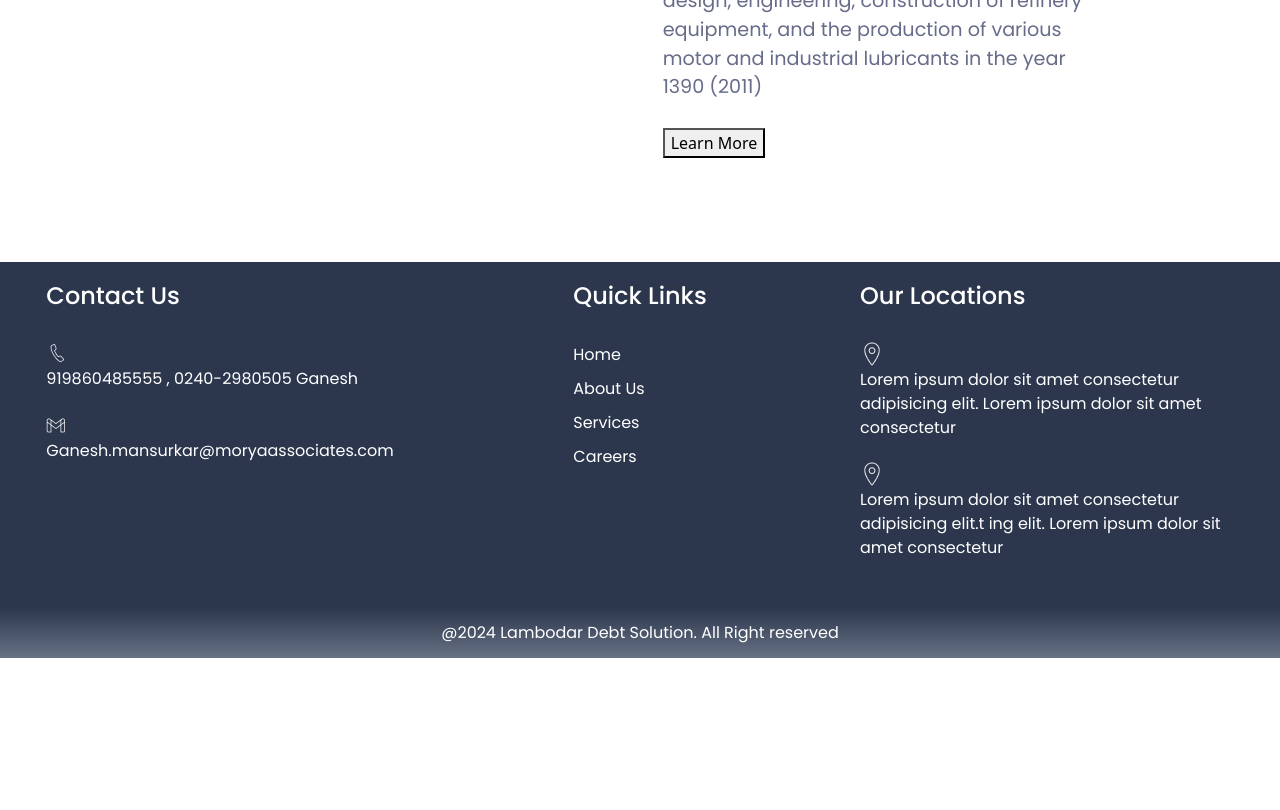
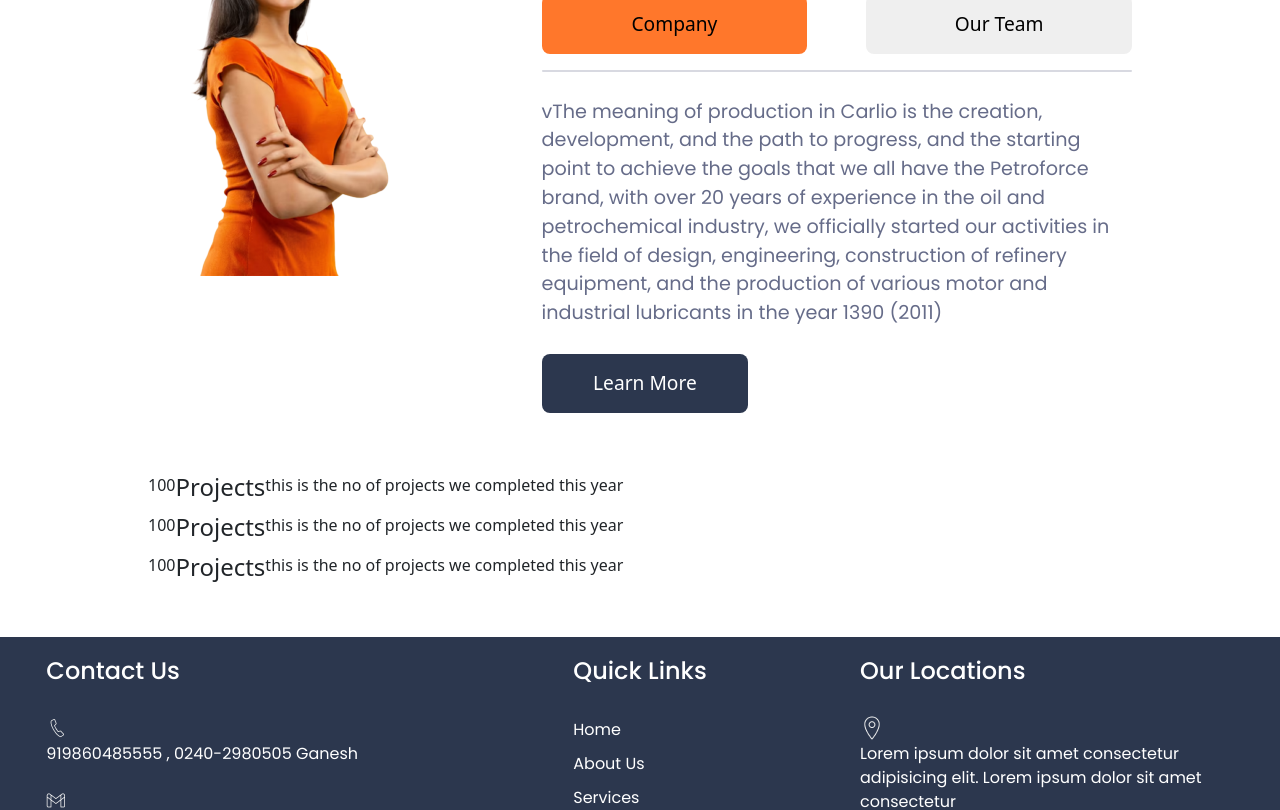
Before and after one commit to void173/lambodardebts, a React (Create React App) app in the folder frontend/webapp/: page /about in a window 1280 px wide. Shown: the part 860-1670 px from the top of the page. Before the commit the page ends 1518 px from the top, so only its background shows below. Built offline with nearby package versions, Linux system fonts and the light colour scheme.

Commit message:
updated about page and created count-card component

```diff
--- /dev/null
+++ b/frontend/webapp/src/components/css/count-card.css
@@ -0,0 +1,3 @@
+.c-card-body{
+    display: flex;
+}
--- /dev/null
+++ b/frontend/webapp/src/components/js/count-card.js
@@ -0,0 +1,13 @@
+import React from "react";
+import '../../components/css/count-card.css'
+
+function Card_count(props) {
+    return(
+        <div className="c-card-body">
+            <p id="counts">{props.count}</p>
+            <h4>{props.title}</h4>
+            <p id="c-inf">{props.info}</p>
+        </div>
+    );
+}
+export default Card_count;
--- a/frontend/webapp/src/pages/css/about.css
+++ b/frontend/webapp/src/pages/css/about.css
@@ -1,3 +1,12 @@
+.cont{
+    display: flex;
+    flex-direction: column;
+    justify-content: space-between;
+    align-items: flex-start;
+    width: 80%;
+    margin: 0 auto;
+    padding: 20px;
+}
 .section-top{
     position: relative;
     display: inline-block;
@@ -71,7 +80,7 @@
     display: flex;
     justify-content: space-between;
 }
-#btn-3,#btn-4{
+#btn-3,#btn-4,#btn-5{
     width: 45%;
     padding: 15px 20px;
     border: none;
@@ -88,3 +97,12 @@ hr{
     background-color: #666C89;
     border-radius: 8px;
 }
+#btn-5{
+    background-color: #2C374E;
+    width: 35%;
+    color: white;
+}
+.csrd-cont{
+    display: flex;
+    justify-content: space-between;
+}
--- a/frontend/webapp/src/pages/js/About.js
+++ b/frontend/webapp/src/pages/js/About.js
@@ -1,7 +1,8 @@
 import React from 'react'
-import { Container } from 'react-bootstrap';
+// import { Container } from 'react-bootstrap';
 import abimg1 from '../../assets/team.jpeg';
 import abimg2 from '../../assets/girl.png'
+import Card_count from '../../components/js/count-card';
 import '../css/about.css'
 const abstyle = {
     textAlign:'center'
@@ -9,7 +10,7 @@ const abstyle = {
 export default function About() {
   return (
     <>
-    <Container>
+    <div className='cont'>
     <h3 id='page-heading' style={abstyle}>About Us</h3>
     <div className='section-top'>
       <img src={abimg1} alt='#'></img>
@@ -43,9 +44,13 @@ export default function About() {
         </div>
     </div>
     <div className='section-bottom'>
-      Cards will come here
+      <div className='card-cont'>
+        <Card_count count='100' title="Projects" info="this is the no of projects we completed this year" />
+        <Card_count count='100' title="Projects" info="this is the no of projects we completed this year" />
+        <Card_count count='100' title="Projects" info="this is the no of projects we completed this year" />
+      </div>
     </div>
-    </Container>
+    </div>
     </>
   )
 }
```
